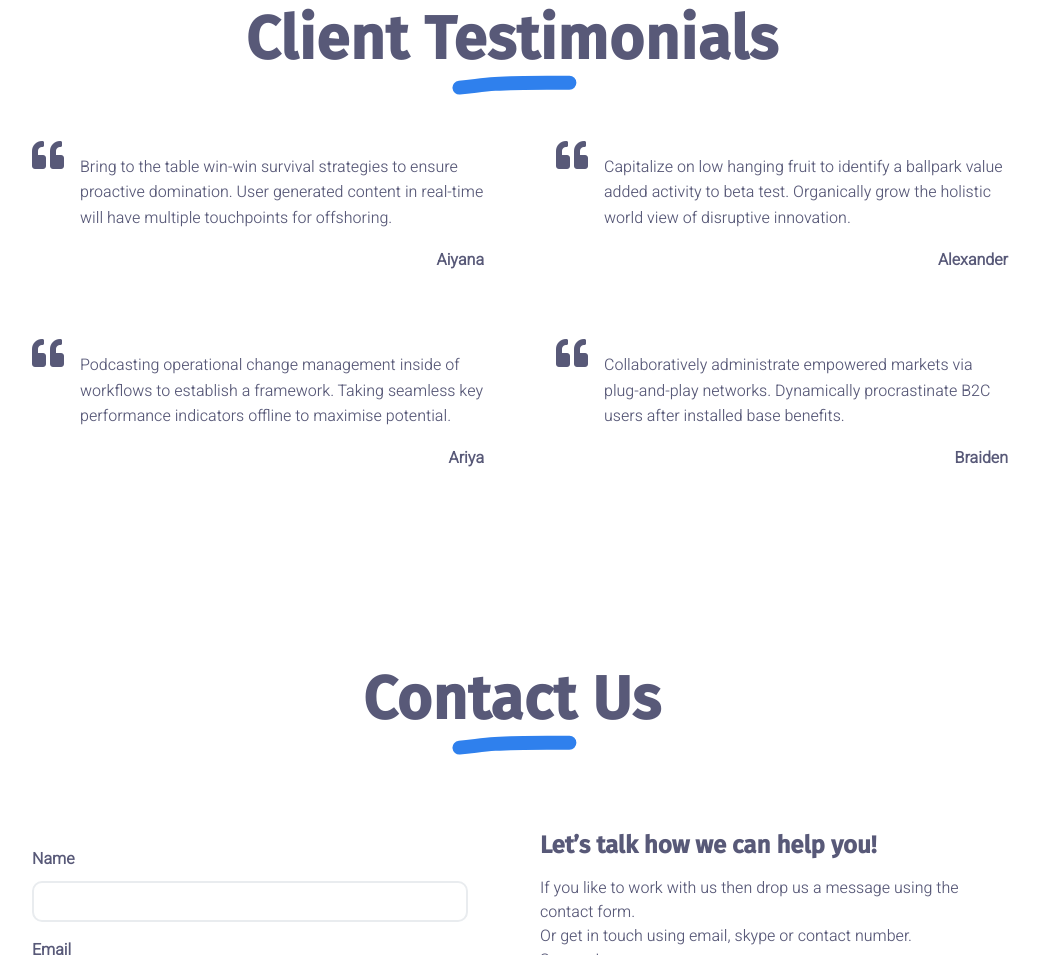
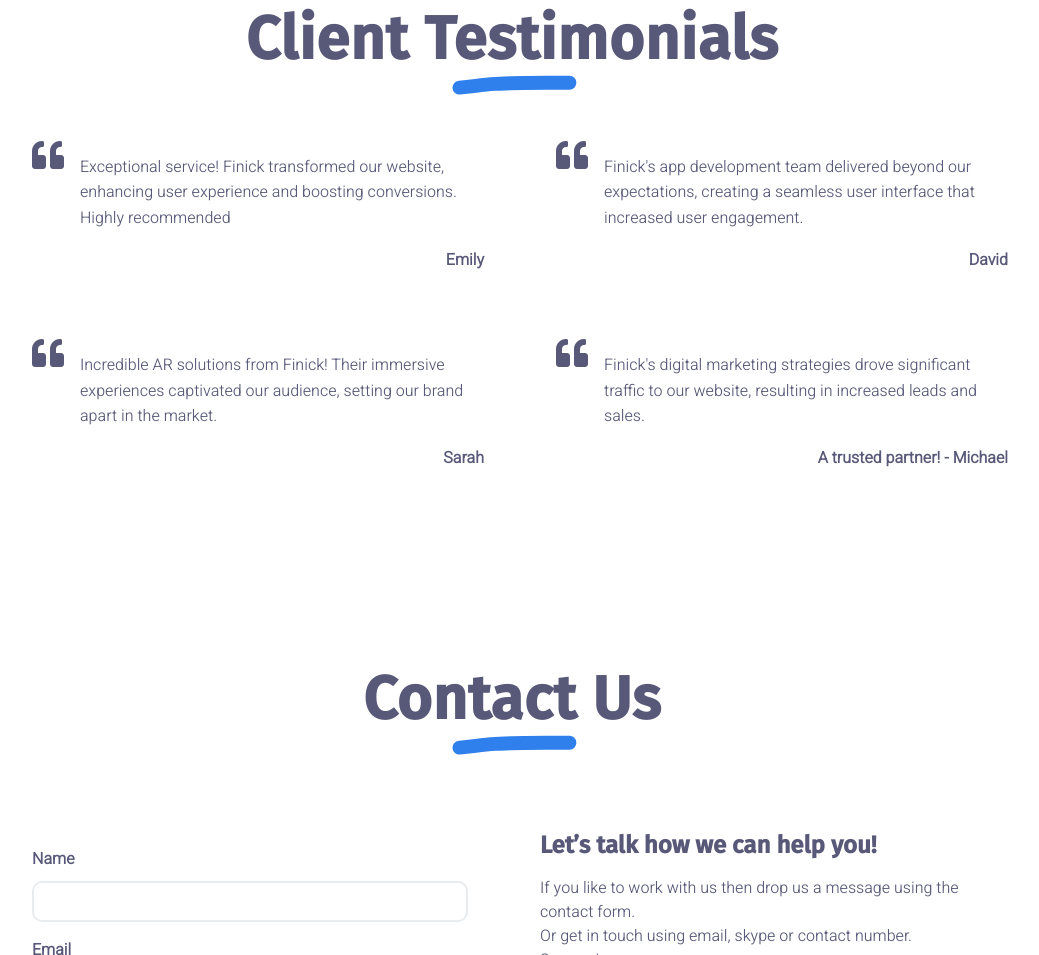
Before and after one commit to kuldeep-saini-5514/Anchil-Sir, a plain HTML site: page index.html in a window 1280 px wide. Shown: the part 2733-3688 px from the top of the page, without its empty margins (128-1167 px from the left). Drawn offline with Linux system fonts and the light colour scheme.

Commit message:
Add files via upload

```diff
--- a/index.html
+++ b/index.html
@@ -390,7 +390,7 @@
                         data-purecounter-end="325"
                         data-purecounter-duration="1"
                       >
-                        325
+                        12
                       </div>
                       <div class="h6">Projects Done</div>
                     </div>
@@ -406,7 +406,7 @@
                         data-purecounter-end="145"
                         data-purecounter-duration="1"
                       >
-                        145
+                        8
                       </div>
                       <div class="h6">Happy Clients</div>
                     </div>
@@ -422,7 +422,7 @@
                         data-purecounter-end="464"
                         data-purecounter-duration="1"
                       >
-                        464
+                        7
                       </div>
                       <div class="h6">Appreciations</div>
                     </div>
@@ -438,7 +438,7 @@
                         data-purecounter-end="8565"
                         data-purecounter-duration="1"
                       >
-                        8565
+                        1585
                       </div>
                       <div class="h6">Support Hours</div>
                     </div>
@@ -462,14 +462,12 @@
                   <div class="d-flex ms-md-3">
                     <span><i class="fas fa-2x fa-quote-left"></i></span
                     ><span class="m-2"
-                      >Bring to the table win-win survival strategies to ensure
-                      proactive domination. User generated content in real-time
-                      will have multiple touchpoints for offshoring.</span
+                      >Exceptional service! Finick transformed our website, enhancing user experience and boosting conversions. Highly recommended</span
                     >
                   </div>
                   <div class="d-flex justify-content-end align-items-end">
                     <div class="text-end me-2">
-                      <div class="fw-bolder">Aiyana</div>
+                      <div class="fw-bolder">Emily</div>
 
                     </div>
                   </div>
@@ -482,14 +480,12 @@
                   <div class="d-flex ms-md-3">
                     <span><i class="fas fa-2x fa-quote-left"></i></span
                     ><span class="m-2"
-                      >Capitalize on low hanging fruit to identify a ballpark
-                      value added activity to beta test. Organically grow the
-                      holistic world view of disruptive innovation.</span
+                      >Finick's app development team delivered beyond our expectations, creating a seamless user interface that increased user engagement.</span
                     >
                   </div>
                   <div class="d-flex justify-content-end align-items-end">
                     <div class="text-end me-2">
-                      <div class="fw-bolder">Alexander</div>
+                      <div class="fw-bolder">David</div>
 
                     </div>
                   </div>
@@ -502,15 +498,12 @@
                   <div class="d-flex ms-md-3">
                     <span><i class="fas fa-2x fa-quote-left"></i></span
                     ><span class="m-2"
-                      >Podcasting operational change management inside of
-                      workflows to establish a framework. Taking seamless key
-                      performance indicators offline to maximise
-                      potential.</span
+                      >Incredible AR solutions from Finick! Their immersive experiences captivated our audience, setting our brand apart in the market. </span
                     >
                   </div>
                   <div class="d-flex justify-content-end align-items-end">
                     <div class="text-end me-2">
-                      <div class="fw-bolder">Ariya</div>
+                      <div class="fw-bolder">  Sarah</div>
 
                     </div>
                   </div>
@@ -523,14 +516,12 @@
                   <div class="d-flex ms-md-3">
                     <span><i class="fas fa-2x fa-quote-left"></i></span
                     ><span class="m-2"
-                      >Collaboratively administrate empowered markets via
-                      plug-and-play networks. Dynamically procrastinate B2C
-                      users after installed base benefits.</span
+                      >Finick's digital marketing strategies drove significant traffic to our website, resulting in increased leads and sales. </span
                     >
                   </div>
                   <div class="d-flex justify-content-end align-items-end">
                     <div class="text-end me-2">
-                      <div class="fw-bolder">Braiden</div>
+                      <div class="fw-bolder">A trusted partner! - Michael</div>
 
                     </div>
                   </div>
```
